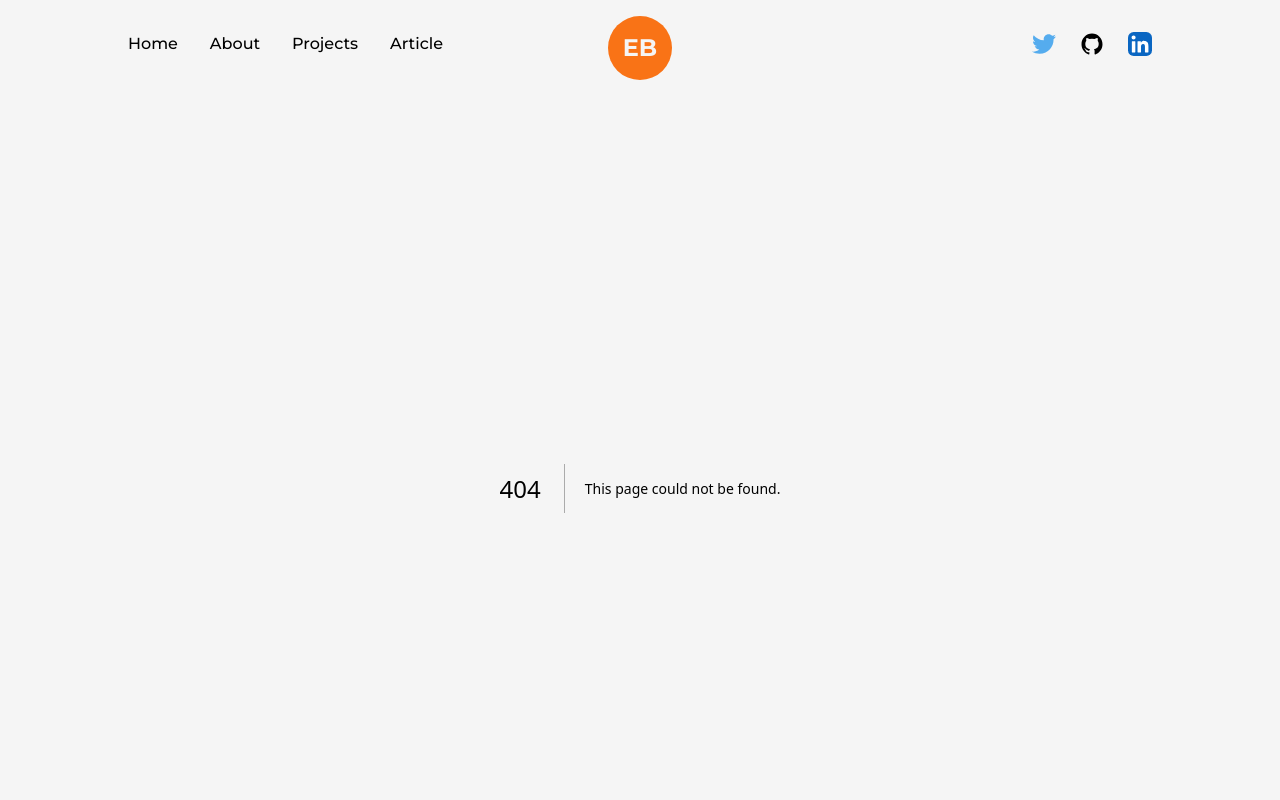
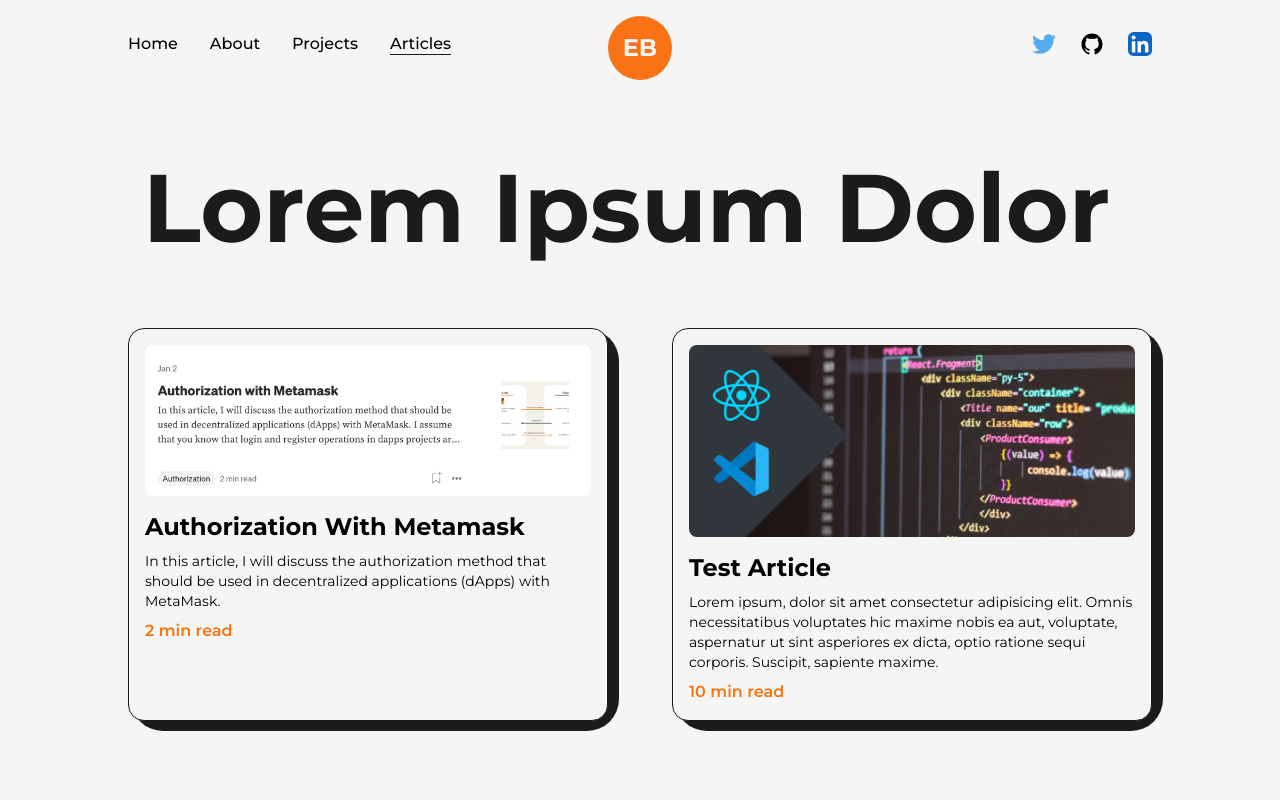
Before and after one commit to enesbek/portfolio, a Next.js app: page /articles in a window 1280 px wide. Before the commit this address had no page. Shown: the top 800 px of the page. Built offline with nearby package versions, Linux system fonts and the light colour scheme.

Commit message:
feat: add articles page

```diff
--- a/src/components/Navbar.jsx
+++ b/src/components/Navbar.jsx
@@ -28,7 +28,7 @@ const Navbar = () => {
         <CustomLink href="/" title="Home" className="mr-4" />
         <CustomLink href="/about" title="About" className="mx-4" />
         <CustomLink href="/projects" title="Projects" className="mx-4" />
-        <CustomLink href="/article" title="Article" className="ml-4" />
+        <CustomLink href="/articles" title="Articles" className="ml-4" />
       </nav>
       <nav className="flex items-center justify-center flex-wrap">
         <motion.a
--- a/src/pages/about.js
+++ b/src/pages/about.js
@@ -35,7 +35,7 @@ const AnimatedNumbers = ({ value }) => {
 
 const about = () => {
   return (
-    <div>
+    <>
       <Head>
         <title>EnesBek | About Page</title>
         <meta name="description" content="about me" />
@@ -100,7 +100,7 @@ const about = () => {
           <Education />
         </Layout>
       </main>
-    </div>
+    </>
   );
 };
 
--- /dev/null
+++ b/src/pages/articles.js
@@ -0,0 +1,64 @@
+import { AnimatedText } from "@/components/AnimatedText";
+import { Layout } from "@/components/Layout";
+import Head from "next/head";
+import Link from "next/link";
+import Image from "next/image";
+import React from "react";
+import articleImg from "../assets/article1.png";
+import articleImg2 from "../assets/articleImg2.png";
+
+const FeaturedArticle = ({ img, title, time, summary, link }) => {
+  return (
+    <li className="relative col-span-1 w-full p-4 bg-light border border-solid border-dark rounded-2xl">
+      <div className="absolute top-0 -right-3 -z-10 w-[102%] h-[103%] rounded-[2rem] bg-dark" />
+      <Link
+        href={link}
+        target="_blank"
+        className="w-full inline-block cursor-pointer overflow-hidden rounded-lg"
+      >
+        <Image src={img} alt={title} className="w-full h-auto" />
+      </Link>
+      <Link href={link} target="_blank">
+        <h2 className="capitalize text-2xl font-bold my-2 hover:underline">
+          {title}
+        </h2>
+      </Link>
+      <p className="text-sm mb-2">{summary}</p>
+      <span className="text-primary font-semibold">{time}</span>
+    </li>
+  );
+};
+
+const articles = () => {
+  return (
+    <>
+      <Head>
+        <title>EnesBek | Articles Page</title>
+        <meta name="description" content="articles" />
+      </Head>
+      <main className="w-full mb-16 flex flex-col items-center justify-center overflow-hidden">
+        <Layout className="pt-16">
+          <AnimatedText text="Lorem Ipsum Dolor" className="mb-16" />
+          <ul className="grid grid-cols-2 gap-16">
+            <FeaturedArticle
+              title="Authorization with Metamask"
+              summary="In this article, I will discuss the authorization method that should be used in decentralized applications (dApps) with MetaMask."
+              time="2 min read"
+              link="https://medium.com/p/fccd324e620c"
+              img={articleImg}
+            />
+            <FeaturedArticle
+              title="Test Article"
+              summary="Lorem ipsum, dolor sit amet consectetur adipisicing elit. Omnis necessitatibus voluptates hic maxime nobis ea aut, voluptate, aspernatur ut sint asperiores ex dicta, optio ratione sequi corporis. Suscipit, sapiente maxime."
+              time="10 min read"
+              link="/"
+              img={articleImg2}
+            />
+          </ul>
+        </Layout>
+      </main>
+    </>
+  );
+};
+
+export default articles;
```
Also changed, not shown: src/assets/article1.png (added), src/assets/articleImg2.png (added).
